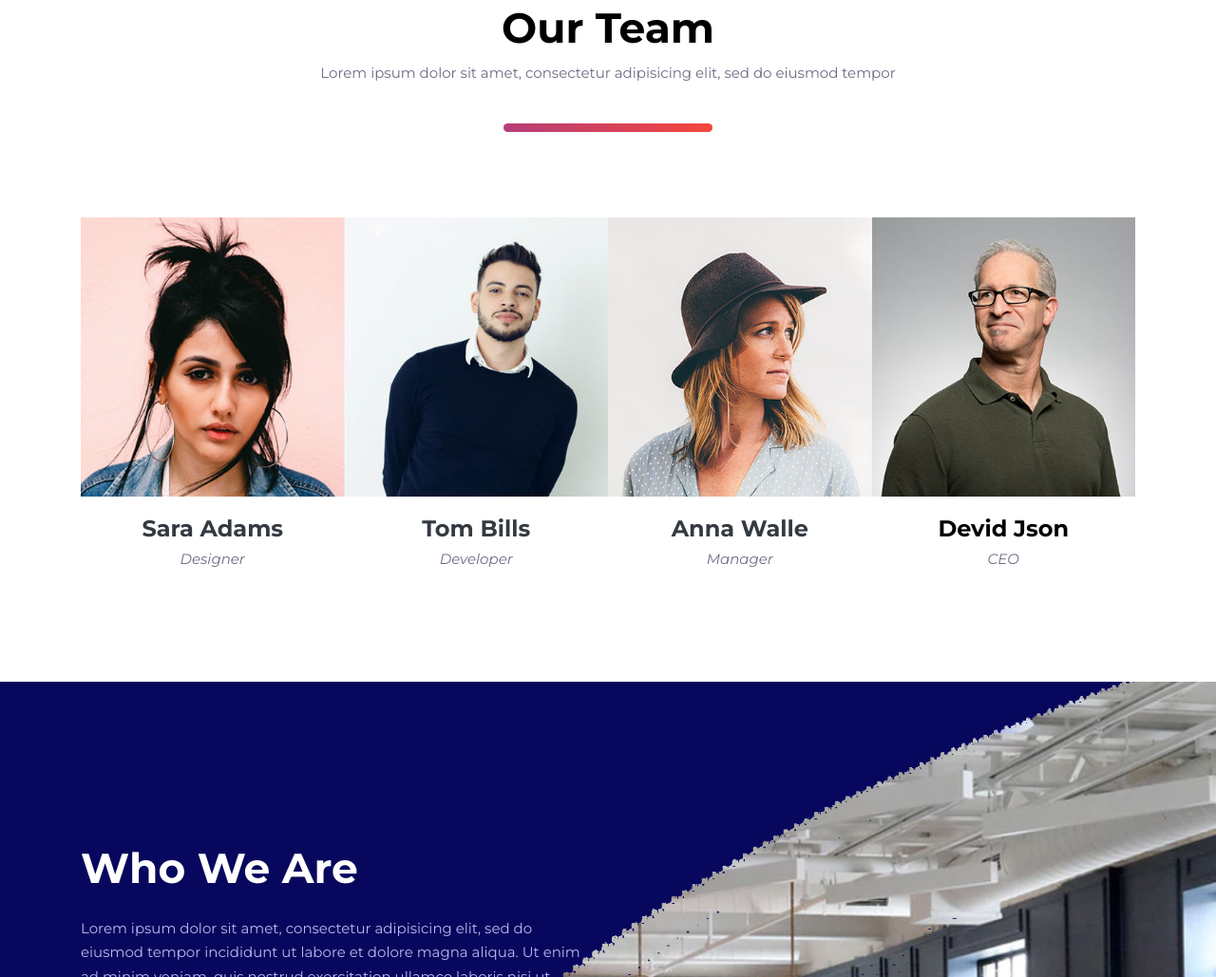
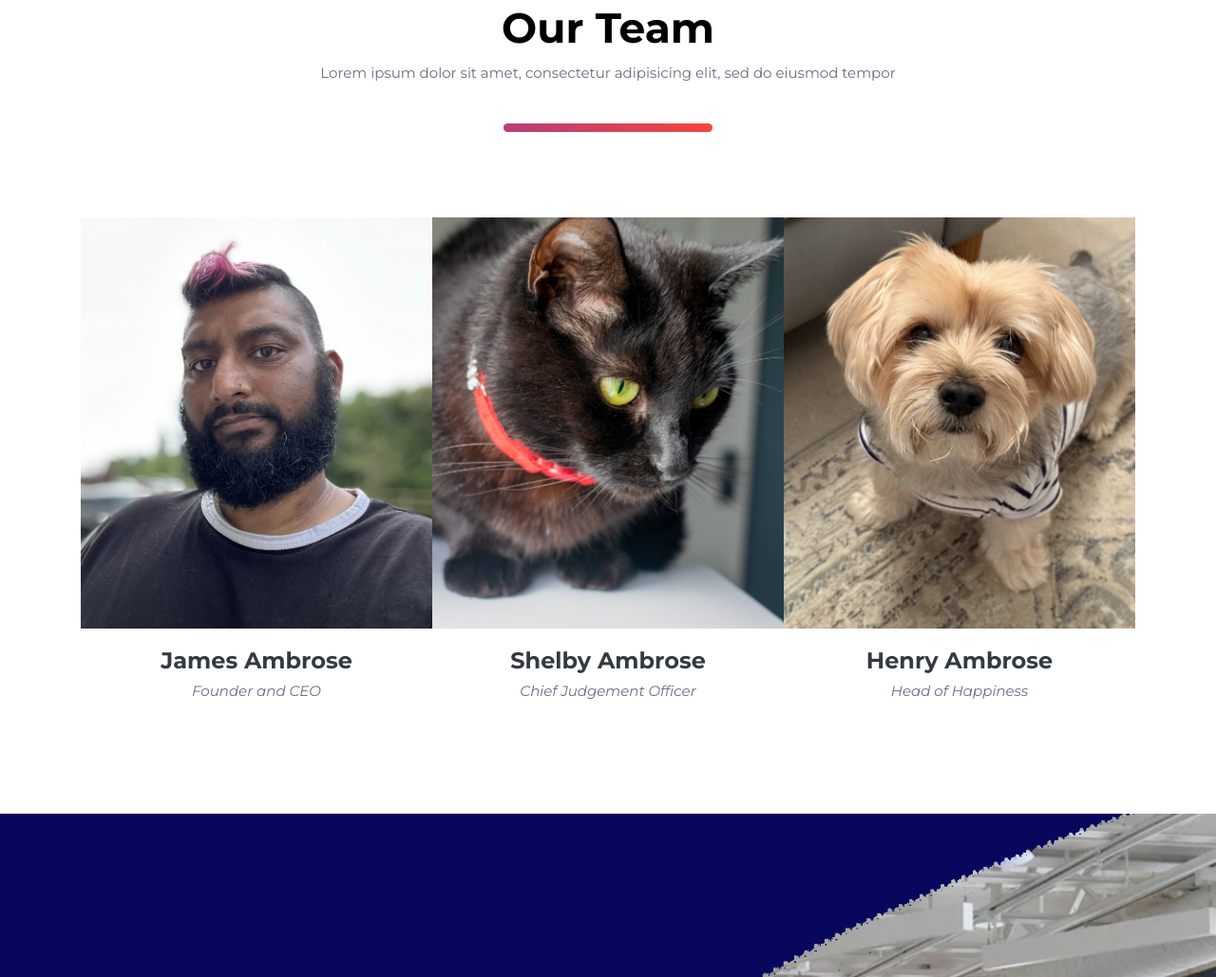
Before and after one commit to JamesLucasAm/Randomised-Networking, a website: page index.html in a window 1280 px wide. Shown: the part 2656-3685 px from the top of the page at 95% size. Drawn offline with Linux system fonts and the light colour scheme; some packages are replaced by stand-ins of ours.

Commit message:
Update team section

```diff
--- a/index.html
+++ b/index.html
@@ -239,39 +239,30 @@
       </div>
     </div>
     <div class="row no-gutters">
-      <div class="col-lg-3 col-sm-6">
+      <div class="col-sm">
         <div class="card hover-shadow">
-          <img src="images/team/member-1.jpg" alt="team-member" class="card-img-top">
+          <img src="images/team/James.JPEG" alt="James Ambrose CEO profile image" class="card-img-top">
           <div class="card-body text-center position-relative zindex-1">
-            <h4><a class="text-dark" href="team-single.html">Sara Adams</a></h4>
-            <i>Designer</i>
+            <h4><a class="text-dark" href="team-single.html">James Ambrose</a></h4>
+            <i>Founder and CEO</i>
           </div>
         </div>
       </div>
-      <div class="col-lg-3 col-sm-6">
+      <div class="col-sm">
         <div class="card hover-shadow">
-          <img src="images/team/member-2.jpg" alt="team-member" class="card-img-top">
+          <img src="images/team/Shelby.jpg" alt="team-member" class="card-img-top">
           <div class="card-body text-center position-relative zindex-1">
-            <h4><a class="text-dark" href="team-single.html">Tom Bills</a></h4>
-            <i>Developer</i>
+            <h4><a class="text-dark" href="team-single.html">Shelby Ambrose</a></h4>
+            <i>Chief Judgement Officer</i>
           </div>
         </div>
       </div>
-      <div class="col-lg-3 col-sm-6">
+      <div class="col-sm">
         <div class="card hover-shadow">
-          <img src="images/team/member-3.jpg" alt="team-member" class="card-img-top">
+          <img src="images/team/Henry.JPEG" alt="team-member" class="card-img-top">
           <div class="card-body text-center position-relative zindex-1">
-            <h4><a class="text-dark" href="team-single.html">Anna Walle</a></h4>
-            <i>Manager</i>
-          </div>
-        </div>
-      </div>
-      <div class="col-lg-3 col-sm-6">
-        <div class="card hover-shadow">
-          <img src="images/team/member-4.jpg" alt="team-member" class="card-img-top">
-          <div class="card-body text-center">
-            <h4>Devid Json</h4>
-            <i>CEO</i>
+            <h4><a class="text-dark" href="team-single.html">Henry Ambrose</a></h4>
+            <i>Head of Happiness</i>
           </div>
         </div>
       </div>
```
Also changed, not shown: images/team/Henry.JPEG (added), images/team/James.JPEG (added), images/team/Shelby.jpg (added), 1 other file.
